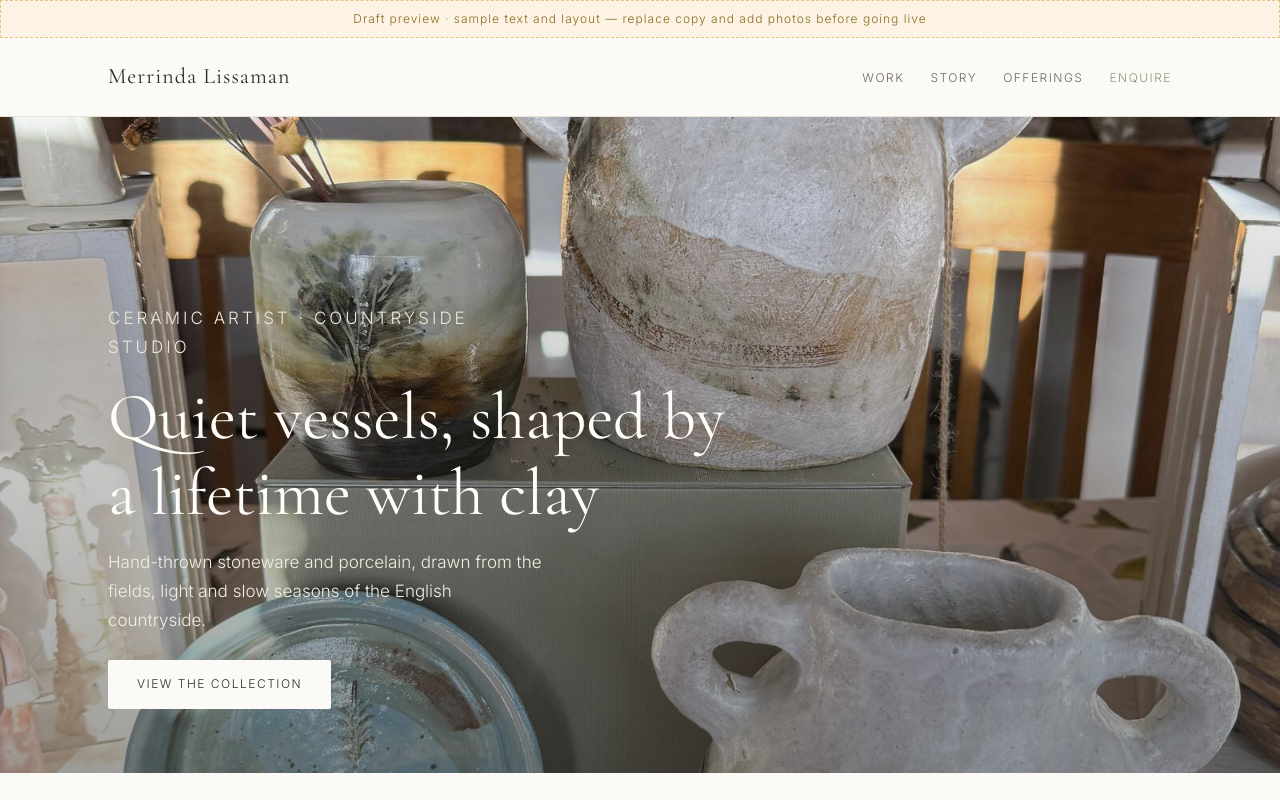
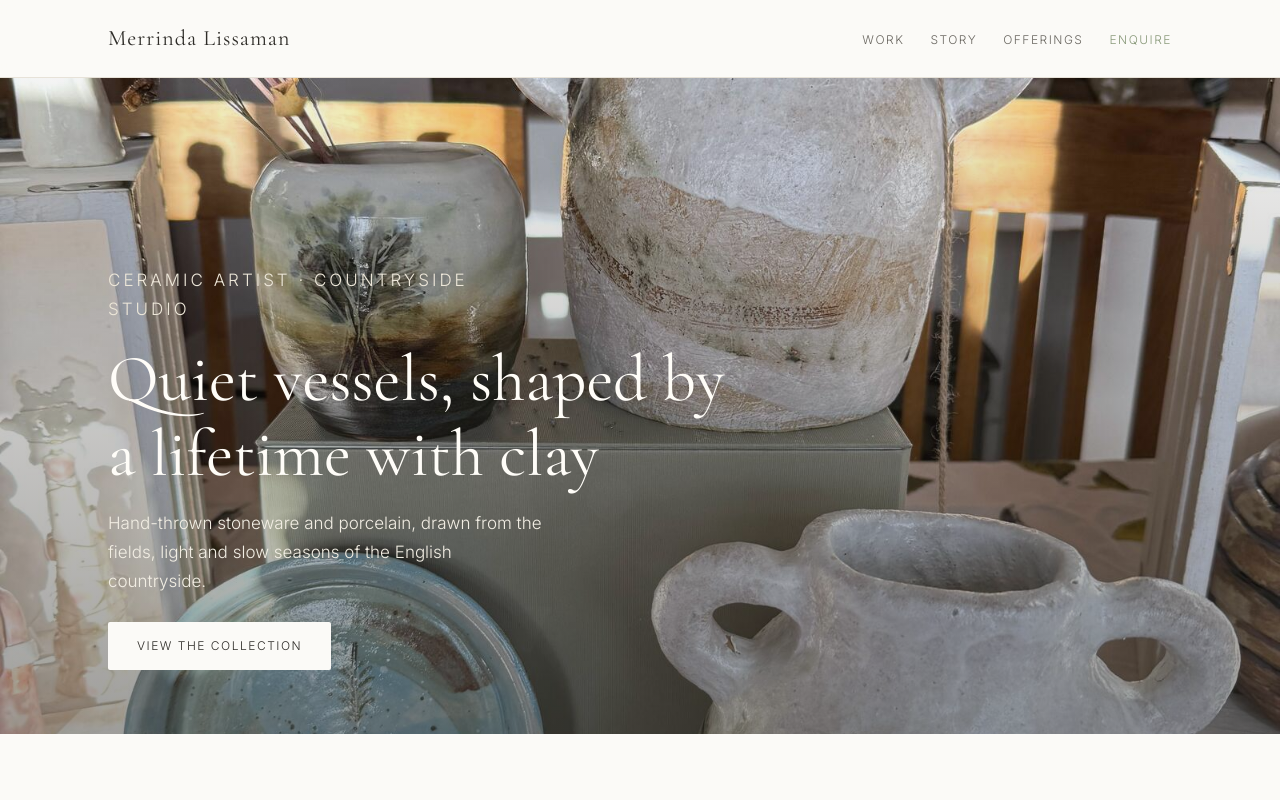
Before and after one commit to HQBrannockandco/merrindalissaman.com, a plain HTML site: page index.html in a window 1280 px wide. Shown: the top 800 px of the page. Drawn offline with nearby package versions, Linux system fonts and the light colour scheme.

Commit message:
Update index.html

```diff
--- a/index.html
+++ b/index.html
@@ -112,8 +112,6 @@
 </style>
 </head>
 <body>
-
-<div class="draft">Draft preview &middot; sample text and layout &mdash; replace copy and add photos before going live</div>
 
 <header>
   <div class="nav">
```
